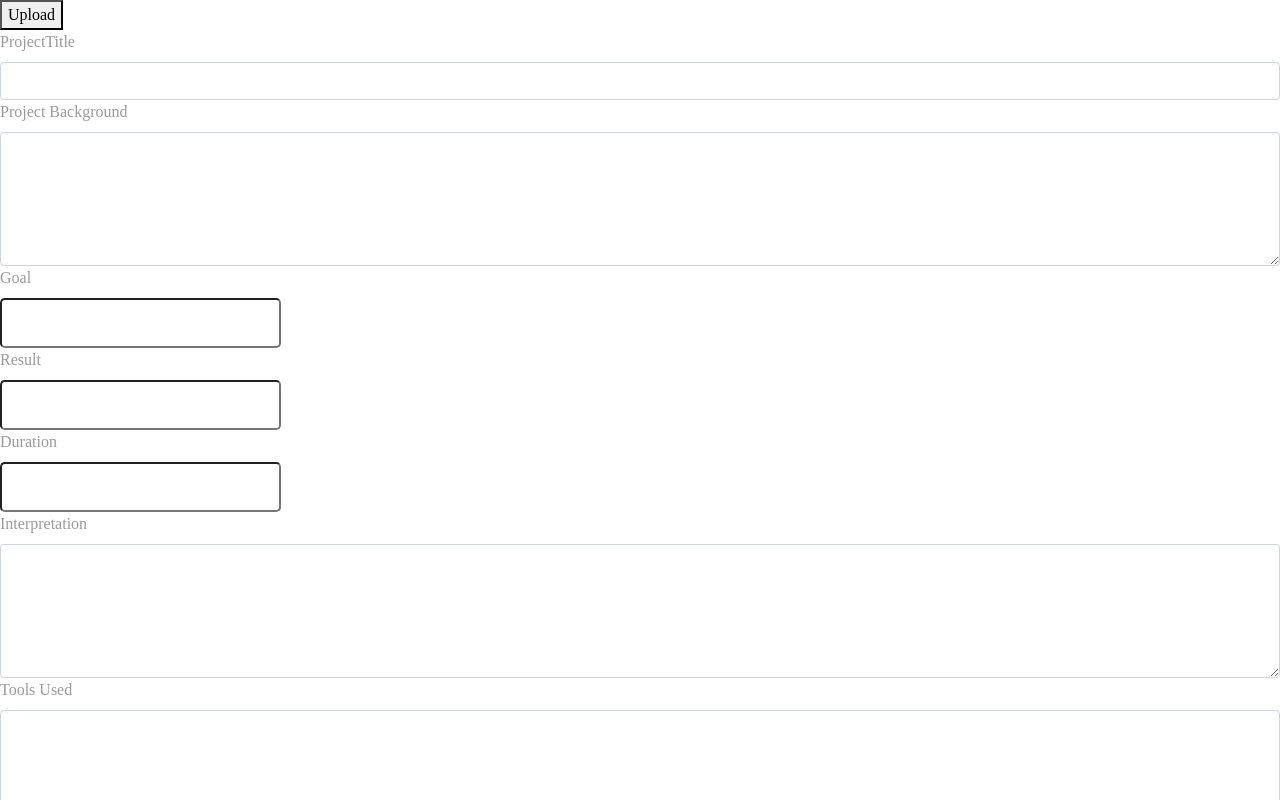
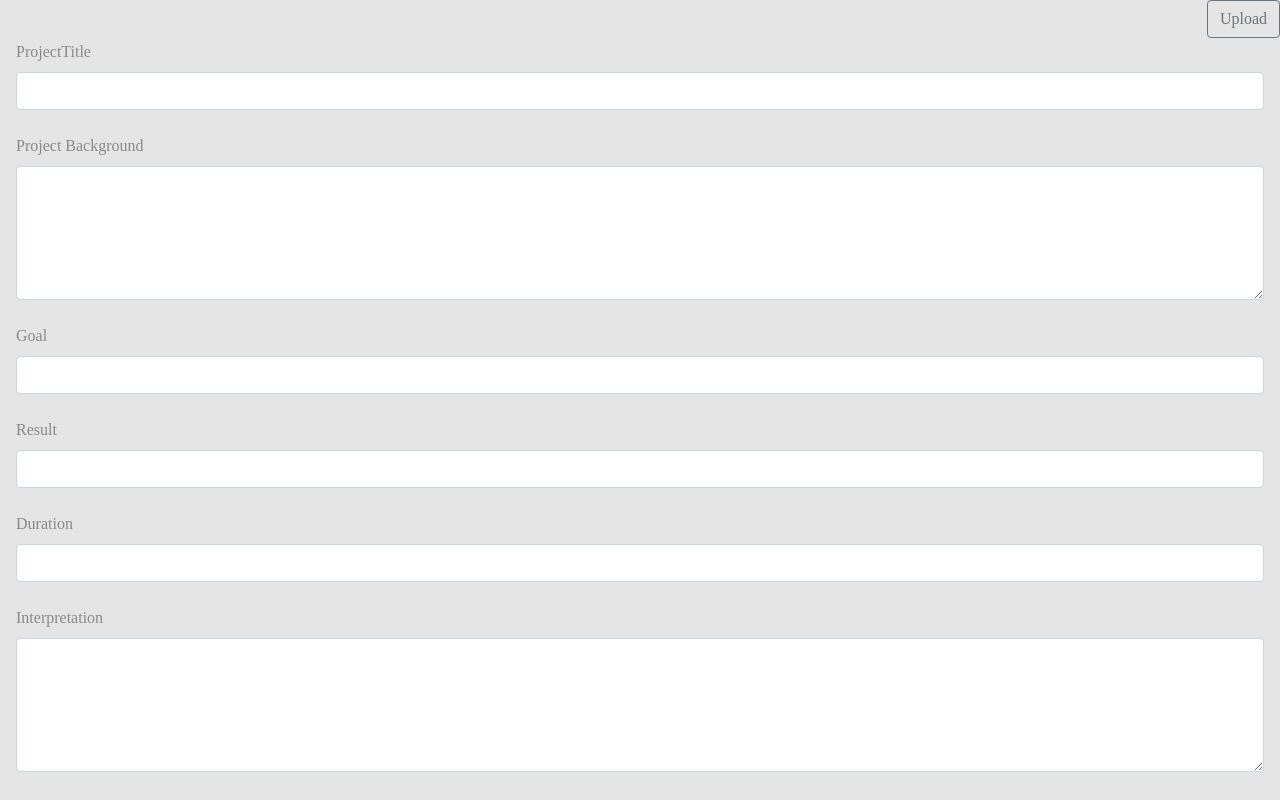
Before and after one commit to Bizkaofficial/bizzy-gallop, a React (Create React App) app: page /projectupload in a window 1280 px wide. Shown: the top 800 px of the page. Built offline with nearby package versions, Linux system fonts and the light colour scheme.

Commit message:
input box

```diff
--- a/src/index.css
+++ b/src/index.css
@@ -142,4 +142,5 @@ Offset: 1px, 5px rgba(0, 0, 0, 1.25);
 .projectUpload {
   font-family: Source, "Sans Pro";
   color: rgba(0, 0, 0, 0.4);;
+  background-color: #E5E5E5;
 }
--- a/src/pages/ProjectUpload.js
+++ b/src/pages/ProjectUpload.js
@@ -1,35 +1,37 @@
 const ProjectUpload = () => {
  return (
     <div className="projectUpload">
-    <button>Upload</button>
+    <button type="button" className="btn btn-outline-secondary float-end">Upload</button> <br />
+    <div className="mx-3 my-3">
     <form className="projectForm">
         <label className="form-label" for="ProjectTitle">ProjectTitle</label>
-        <input className="form-control" type="text" />
+        <input className="form-control" type="text" /> <br />
 
         <label className="form-label" for="ProjectBackground" >Project Background</label> <br />
-        <textarea class="form-control" rows="5" id="project background" name="text"></textarea>
+        <textarea class="form-control" rows="5" id="project background" name="text"></textarea> <br />
 
         <label className="form-label" for="Goal">Goal</label> <br />
-        <input className="form-control-lg" type="text" /> <br />
+        <input className="form-control" type="text" /> <br />
 
         <label className="form-label" for="Result">Result</label> <br />
-        <input className="form-control-lg" type="text" /> <br />
+        <input className="form-control" type="text" /> <br />
 
         <label className="form-label" for="Duration">Duration</label> <br />
-        <input className="form-control-lg" type="text" /> <br />
+        <input className="form-control" type="text" /> <br />
 
         <label className="form-label" for="Interpretation">Interpretation</label> <br />
-        <textarea class="form-control" rows="5" id="comment" name="text"></textarea>
+        <textarea class="form-control" rows="5" id="comment" name="text"></textarea> <br />
 
         <label className="form-label" for="ToolsUsed" >Tools Used</label> <br />
-        <textarea class="form-control" rows="5" id="comment" name="text"></textarea>
+        <textarea class="form-control" rows="5" id="comment" name="text"></textarea> <br />
 
         <label className="form-label" for="Video" >Add Video Format</label>
         <p>Please kindly ensure the video is not more than 10 mb in size 3gp, <br /> Mp4 supported format.</p>
-        <input className="form-control" type="text" />
-
+        <input className="form-control" type="text" /> <br />
 
     </form>
+    </div>
+    <button type="button" class="btn btn-primary float-end ml-4">preview</button>
     </div>
  )
 }
```
